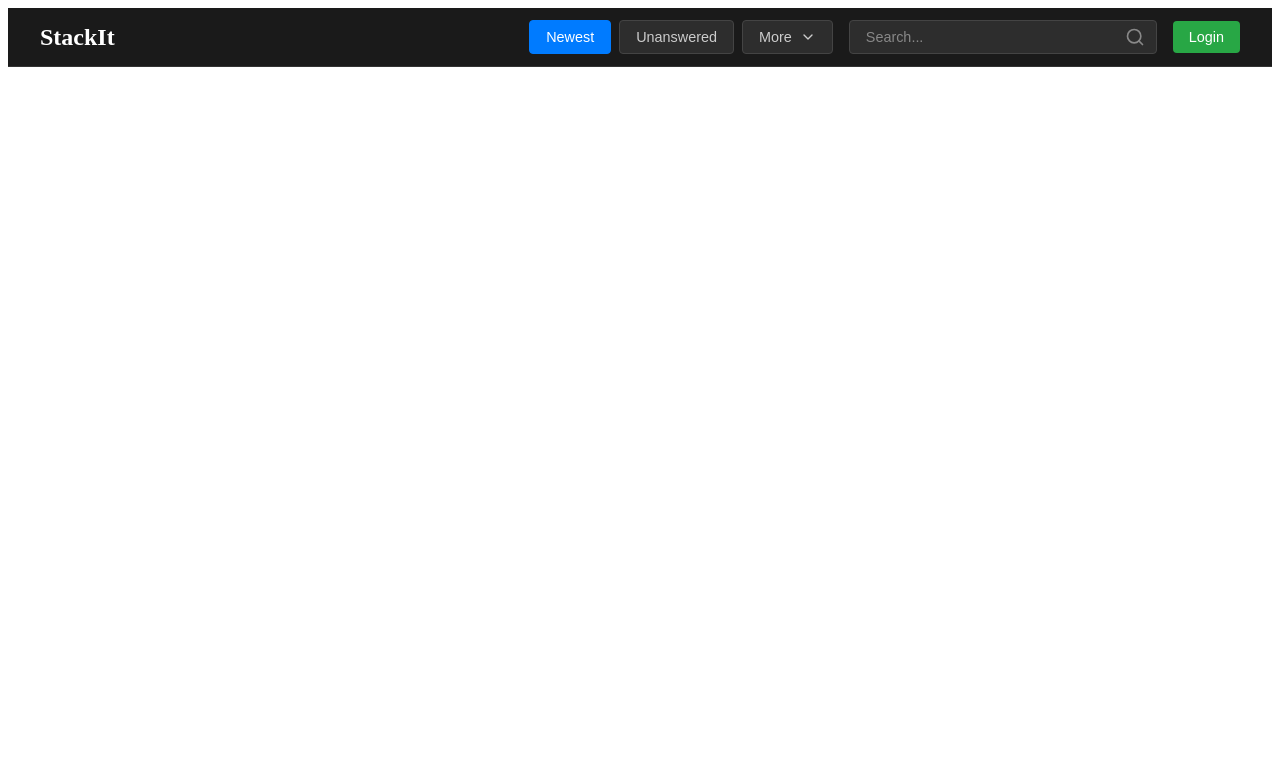
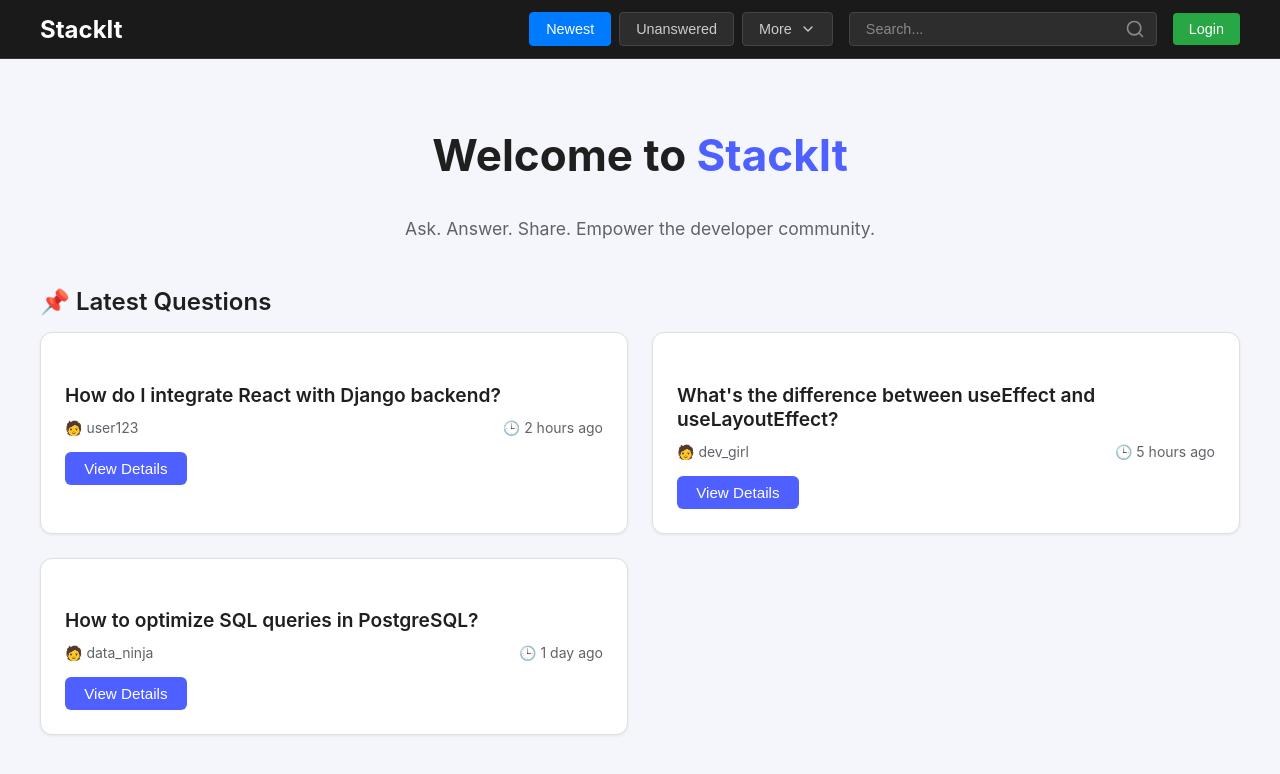
Before and after one commit to YagnaSuthar/StackIt, a React (Vite) app in the folder frontend/stacjit/: page / in a window 1280 px wide. Shown: the top 774 px of the page. Built offline with nearby package versions, Linux system fonts and the light colour scheme.

Commit message:
HomePage Ui created

```diff
--- a/frontend/stacjit/src/App.jsx
+++ b/frontend/stacjit/src/App.jsx
@@ -1,6 +1,8 @@
 
 import React, { useState } from 'react'
 import Navbar from './Components/Navbar.jsx'
+import HomePage from './Pages/HomePage.jsx'
+import { Home } from 'lucide-react'
 
 function App() {
   const [count, setCount] = useState(0)
@@ -8,6 +10,7 @@ function App() {
   return (
     <>
       <Navbar />
+      <HomePage />
     </>
   )
 }
--- /dev/null
+++ b/frontend/stacjit/src/CSS/components/Homepage.css
@@ -0,0 +1,114 @@
+/* src/CSS/pages/HomePage.css */
+:root {
+  --primary-color: #4e60ff;
+  --background-color: #f4f6fb;
+  --card-bg: #ffffff;
+  --text-dark: #1f1f1f;
+  --text-light: #5f6368;
+  --border-color: #e0e0e0;
+  --shadow-sm: 0 1px 3px rgba(0, 0, 0, 0.08);
+  --shadow-md: 0 4px 12px rgba(0, 0, 0, 0.1);
+}
+
+body {
+  margin: 0;
+  padding: 0;
+  background-color: var(--background-color);
+  font-family: 'Inter', 'Segoe UI', sans-serif;
+}
+
+.homepage {
+  padding: 2rem 1rem;
+  max-width: 1200px;
+  margin: 0 auto;
+}
+
+/* Hero Section */
+.hero-section {
+  text-align: center;
+  margin-bottom: 3rem;
+}
+
+.hero-section h2 {
+  font-size: 2.75rem;
+  font-weight: 700;
+  color: var(--text-dark);
+}
+
+.highlight {
+  color: var(--primary-color);
+}
+
+.hero-section p {
+  font-size: 1.1rem;
+  color: var(--text-light);
+  margin-top: 0.5rem;
+}
+
+/* Feed Header */
+.question-feed h3 {
+  font-size: 1.5rem;
+  margin-bottom: 1rem;
+  color: var(--text-dark);
+  font-weight: 600;
+}
+
+/* Question List */
+.question-list {
+  display: grid;
+  grid-template-columns: 1fr 1fr;
+  gap: 1.5rem;
+}
+
+@media screen and (max-width: 768px) {
+  .question-list {
+    grid-template-columns: 1fr;
+  }
+}
+
+/* Card */
+.question-card {
+  background-color: var(--card-bg);
+  padding: 1.5rem;
+  border: 1px solid var(--border-color);
+  border-radius: 12px;
+  box-shadow: var(--shadow-sm);
+  transition: all 0.3s ease;
+}
+
+.question-card:hover {
+  box-shadow: var(--shadow-md);
+  transform: translateY(-5px);
+}
+
+.question-title {
+  font-size: 1.2rem;
+  font-weight: 600;
+  color: var(--text-dark);
+  margin-bottom: 0.75rem;
+}
+
+.question-meta {
+  display: flex;
+  justify-content: space-between;
+  font-size: 0.875rem;
+  color: var(--text-light);
+  margin-bottom: 1rem;
+}
+
+/* Button */
+.view-btn {
+  background-color: var(--primary-color);
+  color: white;
+  padding: 0.5rem 1.2rem;
+  border: none;
+  border-radius: 6px;
+  cursor: pointer;
+  font-weight: 500;
+  font-size: 0.95rem;
+  transition: background-color 0.3s ease;
+}
+
+.view-btn:hover {
+  background-color: #3a49cc;
+}
--- a/frontend/stacjit/src/Pages/HomePage.jsx
+++ b/frontend/stacjit/src/Pages/HomePage.jsx
@@ -1,13 +1,53 @@
 // src/Pages/HomePage.jsx
 import React from 'react';
+import '../CSS/components/Homepage.css';
 
-function HomePage() {
+const HomePage = () => {
+  const questions = [
+    {
+      id: 1,
+      title: "How do I integrate React with Django backend?",
+      user: "user123",
+      time: "2 hours ago",
+    },
+    {
+      id: 2,
+      title: "What's the difference between useEffect and useLayoutEffect?",
+      user: "dev_girl",
+      time: "5 hours ago",
+    },
+    {
+      id: 3,
+      title: "How to optimize SQL queries in PostgreSQL?",
+      user: "data_ninja",
+      time: "1 day ago",
+    },
+  ];
+
   return (
-    <div style={{ padding: '2rem' }}>
-      <h1>Welcome to StackIt Q&A</h1>
-      <p>Ask questions, get answers, and help the community.</p>
+    <div className="homepage">
+      <div className="hero-section">
+        <h2>Welcome to <span className="highlight">StackIt</span></h2>
+        <p>Ask. Answer. Share. Empower the developer community.</p>
+      </div>
+
+      <div className="question-feed">
+        <h3>📌 Latest Questions</h3>
+        <div className="question-list">
+          {questions.map((q) => (
+            <div key={q.id} className="question-card">
+              <h4 className="question-title">{q.title}</h4>
+              <div className="question-meta">
+                <span>🧑 {q.user}</span>
+                <span>🕒 {q.time}</span>
+              </div>
+              <button className="view-btn">View Details</button>
+            </div>
+          ))}
+        </div>
+      </div>
     </div>
   );
-}
+};
 
 export default HomePage;
```
